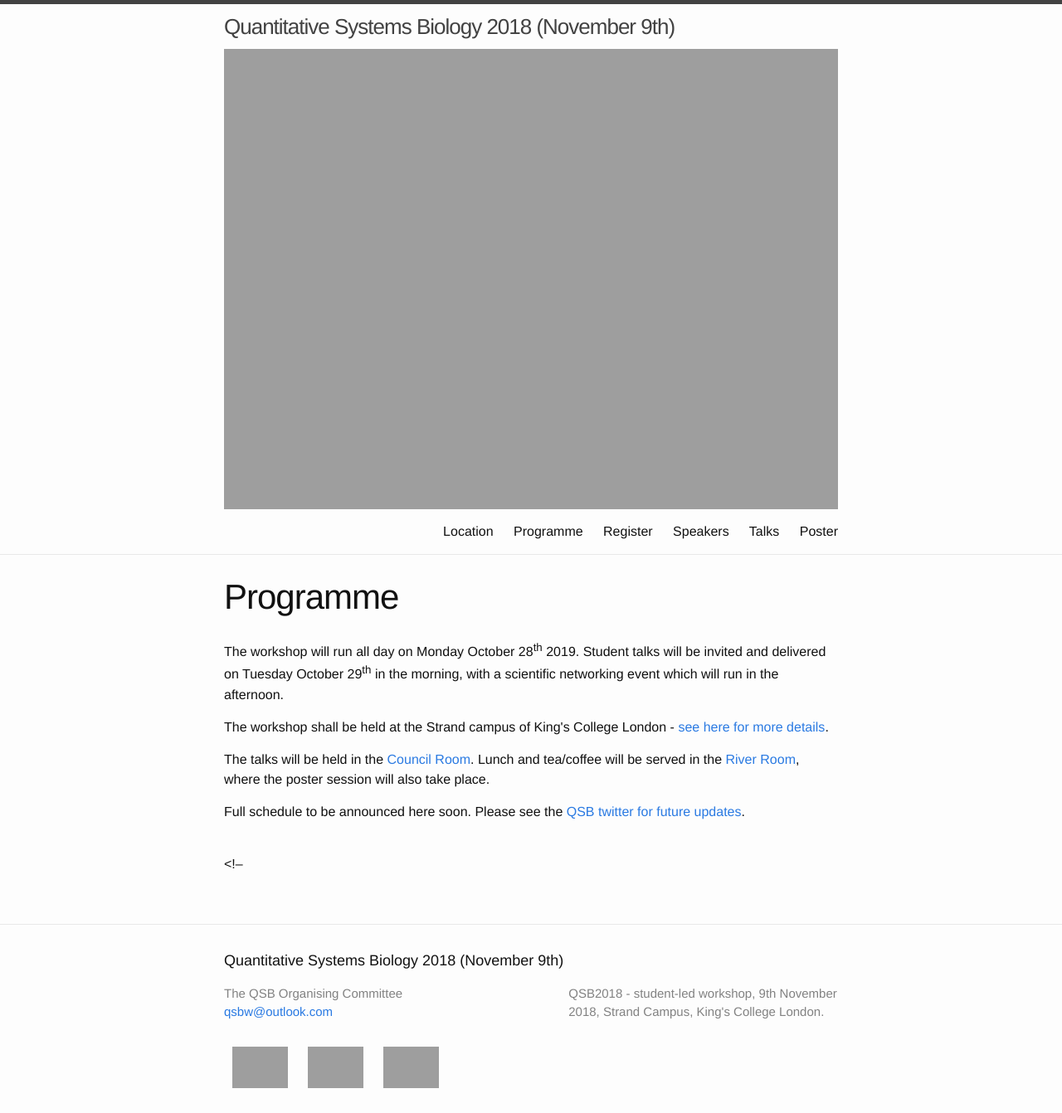
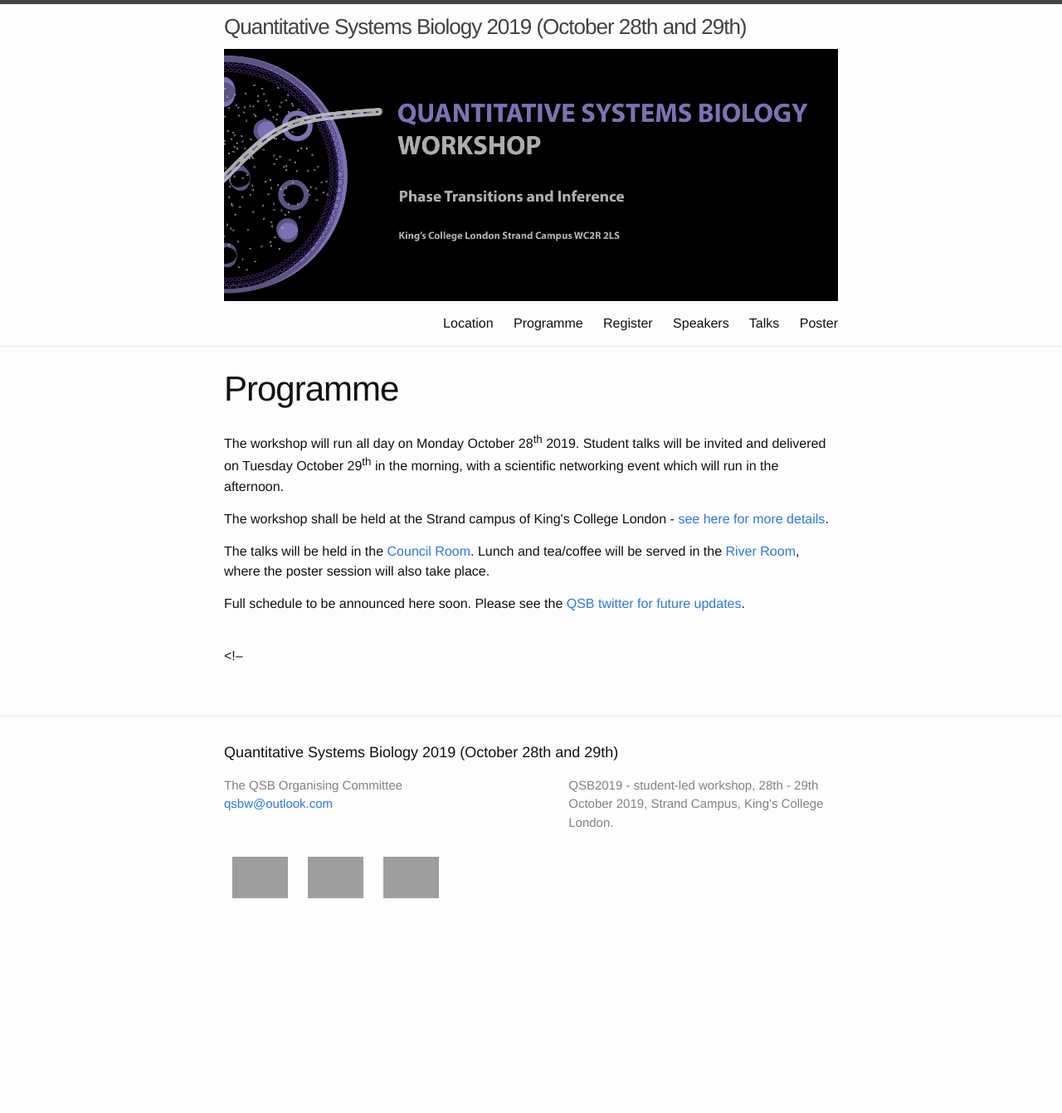
Before and after one commit to qsbworkshop/qsb2019, a Jekyll site: the page built from docs/programme.md, in a window 1280 px wide. Shown: the whole page at 83% size. Built offline with Jekyll 4.4.1, drawn with Linux system fonts in a browser that asks for light colours; after the commit the page ends 1113 px from its top, so only the background shows below that.

Commit message:
changing dates

```diff
--- a/docs/_config.yml
+++ b/docs/_config.yml
@@ -13,13 +13,13 @@
 # you will see them accessed via {{ site.title }}, {{ site.email }}, and so on.
 # You can create any custom variable you would like, and they will be accessible
 # in the templates via {{ site.myvariable }}.
-title: Quantitative Systems Biology 2018 (November 9th)
+title: Quantitative Systems Biology 2019 (October 28th and 29th)
 author: The QSB Organising Committee
 email: qsbw@outlook.com
 description: > # this means to ignore newlines until "baseurl:"
-  QSB2018 - student-led workshop, 9th November 2018, Strand Campus, King's College London.
+  QSB2019 - student-led workshop, 28th - 29th October 2019, Strand Campus, King's College London.
 #baseurl: /qsb2017 # the subpath of your site, e.g. /blog
-production_url: “http://qsbworkshop.github.io/qsb2018” # the base hostname & protocol for your site, e.g. http://example.com
+production_url: “http://qsbworkshop.github.io/qsb2019” # the base hostname & protocol for your site, e.g. http://example.com
 #twitter_username: jekyllrb
 #github_username:  jekyll
 
--- a/docs/_includes/header.html
+++ b/docs/_includes/header.html
@@ -5,7 +5,7 @@
     {% assign page_paths = site.header_pages | default: default_paths %}
     <a class="site-title" href="{{ "/" | relative_url }}">{{ site.title | escape }}</a>
     <br>
-    <img src="http://qsbworkshop.github.io/qsb2018/images/banner.png" alt="QSB2018 banner" style="float:Left;width:1400px;padding-right:10px;">
+    <img src="http://qsbworkshop.github.io/qsb2019/images/banner.png" alt="QSB2019 banner" style="float:Left;width:1400px;padding-right:10px;">
     {% if page_paths %}
       <nav class="site-nav">
         <input type="checkbox" id="nav-trigger" class="nav-trigger" />
@@ -26,7 +26,7 @@
             <a class="page-link" href="{{ my_page.url | relative_url }}">{{ my_page.title | escape }}</a>
             {% endif %}
           {% endfor %}
-	<a class="page-link" href="http://qsbworkshop.github.io/qsb2018/images/poster18.pdf">Poster</a>
+	<a class="page-link" href="http://qsbworkshop.github.io/qsb2019/images/poster19.pdf">Poster</a>
         </div>
       </nav>
     {% endif %}
--- a/docs/_layouts/home.html
+++ b/docs/_layouts/home.html
@@ -4,7 +4,7 @@ layout: default
 
 <div class="home">
 
-  <h2 class="post-list"><em><span style="color:blue"> Registration will be open in the near future. The Workshop Booklet will be available closer to the event; for an example please see the booklet from 2018 <a href="https://qsbworkshop.github.io/qsb2018/images/Booklet2018.pdf">here</a>. </span></em></h2>
+  <h2 class="post-list"><em><span style="color:blue"> Registration will be open in the near future. The Workshop Booklet will be available closer to the event; for an example please see the booklet from 2018 <a href="https://qsbworkshop.github.io/qsb2019/images/Booklet2018.pdf">here</a>. </span></em></h2>
   <p>A student-led workshop on Quantitative Systems Biology, in the heart of London, supported by the <a href="https://www.kcl.ac.uk/innovation/groups/noneqsys/index.aspx" >CANES CDT</a></p>
   <br>
   <h4>This year we are hugely proud to be sponsored by <a href="https://www.crick.ac.uk/">The Francis Crick Institute</a>.</h4>
--- a/docs/programme.md
+++ b/docs/programme.md
@@ -8,7 +8,7 @@ permalink: /programme/
 <!--
  <p><em>A detailed schedule will appear here soon.</em>
 -->
-<p>The workshop shall be held at the Strand campus of King's College London - <a href="https://qsbworkshop.github.io/qsb2018/venue/">see here for more details</a>. </p>
+<p>The workshop shall be held at the Strand campus of King's College London - <a href="https://qsbworkshop.github.io/qsb2019/venue/">see here for more details</a>. </p>
 
 <p>The talks will be held in the <a href="https://www.kingsvenues.com/Conferences-Meetings/Strand/Council-Room.aspx">Council Room</a>. Lunch and tea/coffee will be served in the <a href="https://www.kingsvenues.com/Conferences-Meetings/Strand/River-Room.aspx">River Room</a>, where the poster session will also take place. </p>
 
```
Also changed, not shown: docs/images/HarrisS.jpg (deleted), docs/images/Michelle_Kendall.jpg (deleted), docs/images/advert18.svg (deleted), docs/images/banner.png, docs/images/chrisyau.jpg (deleted), docs/images/dalchau.png (deleted), docs/images/kityates.jpg (deleted), docs/images/nobeli.jpg (deleted), docs/images/poster18.svg (deleted), docs/images/temp_banner_2019.png (deleted), 4 other files.
